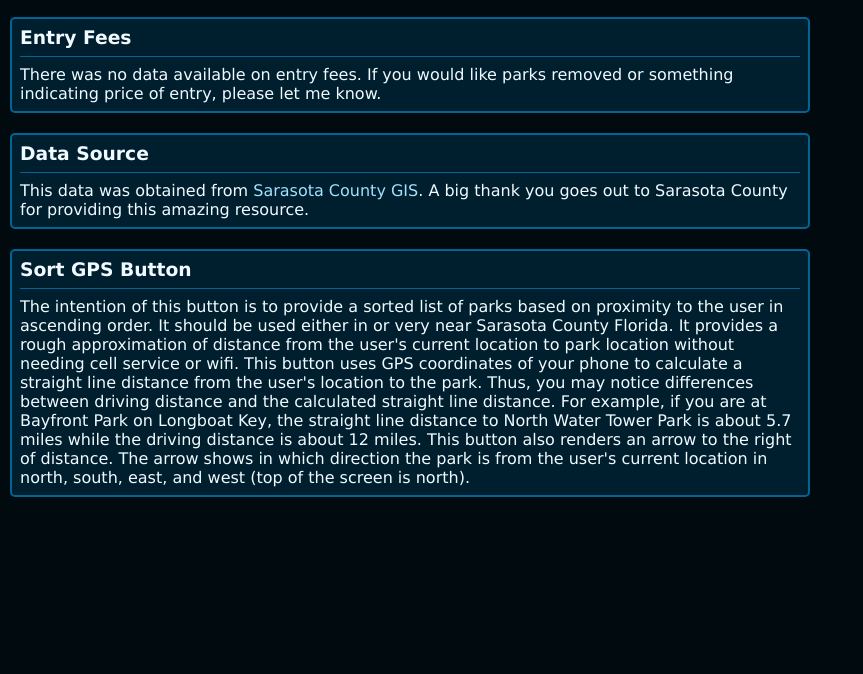
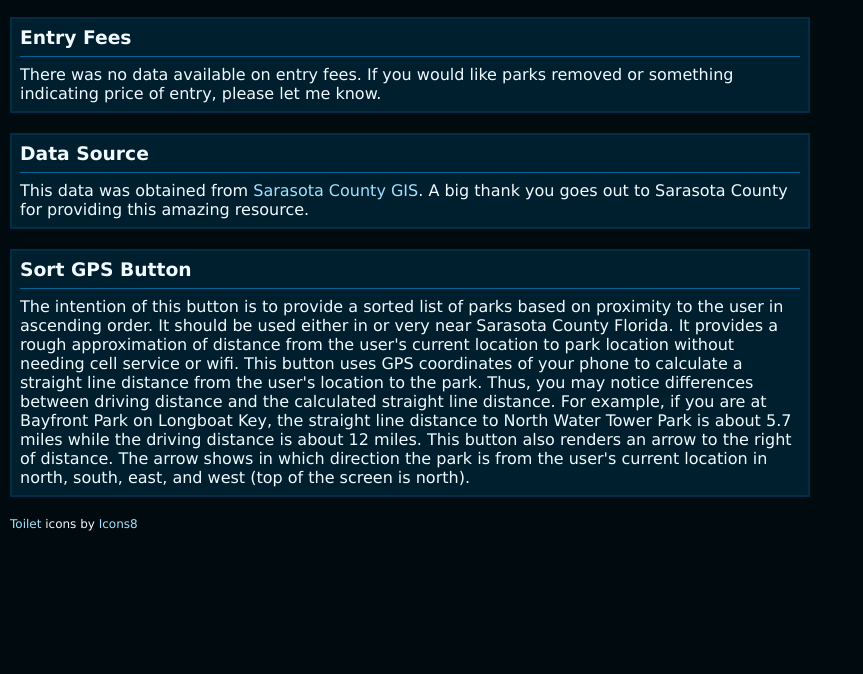
Before and after one commit to david-learns/sarasota-bathrooms, a plain HTML site: page about.html in a window 1280 px wide. Shown: the part 126-800 px from the top of the page, without its empty margins (0-863 px from the left). Drawn offline with Linux system fonts and the light colour scheme.

Commit message:
updated styling. added footer to about page

```diff
--- a/about.html
+++ b/about.html
@@ -35,7 +35,9 @@
         <hr>
         <p>The intention of this button is to provide a sorted list of parks based on proximity to the user in ascending order. It should be used either in or very near Sarasota County Florida. It provides a rough approximation of distance from the user's current location to park location without needing cell service or wifi. This button uses GPS coordinates of your phone to calculate a straight line distance from the user's location to the park. Thus, you may notice differences between driving distance and the calculated straight line distance. For example, if you are at Bayfront Park on Longboat Key, the straight line distance to North Water Tower Park is about 5.7 miles while the driving distance is about 12 miles. This button also renders an arrow to the right of distance. The arrow shows in which direction the park is from the user's current location in north, south, east, and west (top of the screen is north).</p>
     </article>
-
+    <footer>
+        <p class="thanks"><a target="_blank" href="https://icons8.com/icon/PuvwSILo4JTP/toilet">Toilet</a> icons by <a target="_blank" href="https://icons8.com">Icons8</a></p>
+    </footer>
 </body>
 
 </html>
--- a/styles.css
+++ b/styles.css
@@ -1,15 +1,16 @@
 :root {
     --clr-p-1: #000a0f;
     --clr-p-2: #001f2e;
-    --clr-p-3: #006594;
-    --clr-p-4: #00aeff;
-    --clr-p-5: #a0e1ff;
-    --clr-p-6: #f0faff;
+    --clr-p-3: #002e45;
+    --clr-p-4: #006594;
+    --clr-p-5: #00aeff;
+    --clr-p-6: #a0e1ff;
+    --clr-p-7: #f0faff;
 }
 
 body {
     background-color: var(--clr-p-1);
-    color: var(--clr-p-6);
+    color: var(--clr-p-7);
     margin: 0 10px;
     font-family: Geneva, Tahoma, sans-serif;
     font-size: 1em;
@@ -44,7 +45,7 @@ nav {
 
 a {
     text-decoration: none;
-    color: var(--clr-p-5);
+    color: var(--clr-p-6);
 }
 
 li,
@@ -56,13 +57,13 @@ article {
 hr {
     border: none;
     height: 1px;
-    background-color: var(--clr-p-3);
+    background-color: var(--clr-p-4);
 }
 
 button {
     font: inherit;
     font-size: inherit;
-    color: var(--clr-p-5);
+    color: var(--clr-p-6);
 }
 
 .toilet {
@@ -76,7 +77,6 @@ button {
 .group {
     padding: 0.5em;
     border: 2px solid var(--clr-p-3);
-    border-radius: 5px;
     background-color: var(--clr-p-2);
 }
 
@@ -88,7 +88,7 @@ button {
     font-family: sans-serif;
     font-style: italic;
     font-size: inherit;
-    color: var(--clr-p-4);
+    color: var(--clr-p-5);
     white-space: nowrap;
 }
 
```
